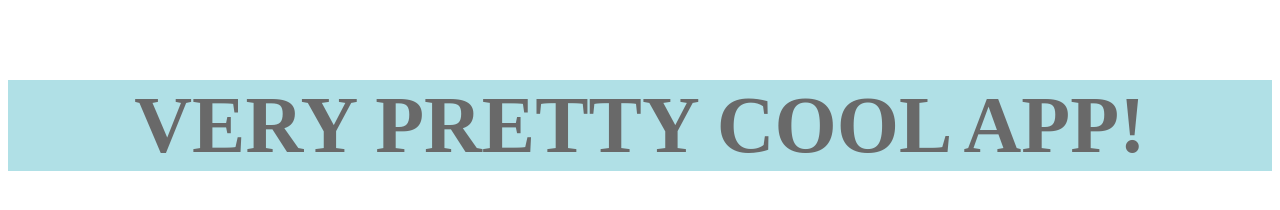
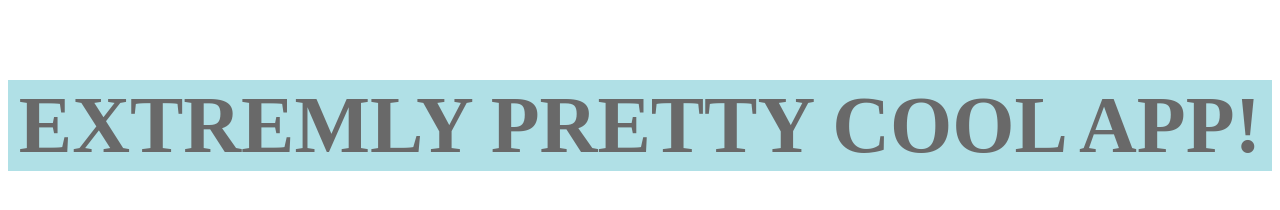
Before and after one commit to DennySim/neto_app, a plain HTML site: page index.html in a window 1280 px wide. Drawn offline with Linux system fonts and the light colour scheme.

Commit message:
Update index.html

```diff
--- a/index.html
+++ b/index.html
@@ -3,8 +3,7 @@
 
 <div style="color:dimgrey; background-color: powderblue; text-align: center; font-size: 80px; margin-top: 80px">
 <strong style="color:dimgrey;">
-
-VERY PRETTY COOL APP!
+EXTREMLY PRETTY COOL APP!
 
 </strong>
 </div>
```
